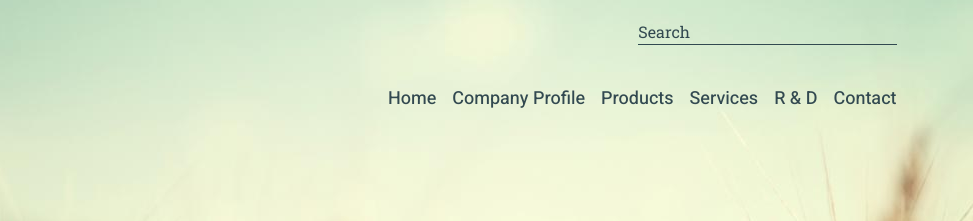
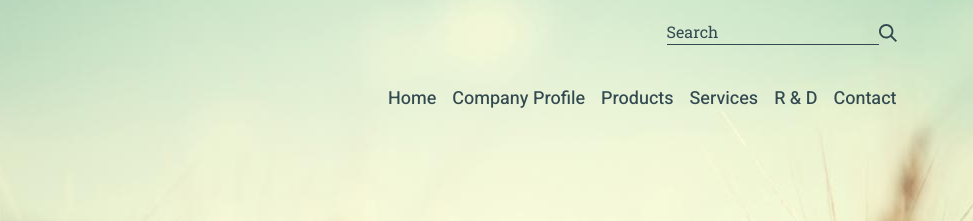
Before and after one commit to ilysharusher/practice, a website: page src/index.html in a window 1280 px wide. Shown: the top 221 px of the page, 307-1280 px from the left. Drawn offline with Linux system fonts and the light colour scheme.

Commit message:
update search box

```diff
--- a/src/css/base.css
+++ b/src/css/base.css
@@ -18,7 +18,7 @@ body {
 }
 
 .search {
-    @apply self-end outline-none bg-inherit border-b border-[#324950] w-1/2;
+    @apply outline-none bg-inherit border-b border-[#324950];
 }
 
 .search::placeholder {
--- a/src/index.html
+++ b/src/index.html
@@ -16,8 +16,12 @@
         <header class="header">
             <a href="../src/index.html"><img src="images/logo.png" alt="logo"></a>
             <div class="flex flex-col justify-between">
-                <input type="text" class="search" placeholder="Search"/>
-                <!--                <img src="images/magnifier-svgrepo-com.svg" alt="search svg"> -->
+                <div class="flex justify-between items-center self-end">
+                    <input type="text" class="search" placeholder="Search"/>
+                    <div class="w-[18px]">
+                        <a href="#"><img src="images/ico_search.svg" alt="search_icon"></a>
+                    </div>
+                </div>
                 <nav>
                     <ul class="flex -mr-2 nav">
                         <li><a href="../src/index.html">Home</a></li>
```
Also changed, not shown: dist/css/output.css, src/images/ico_search.svg (added).
